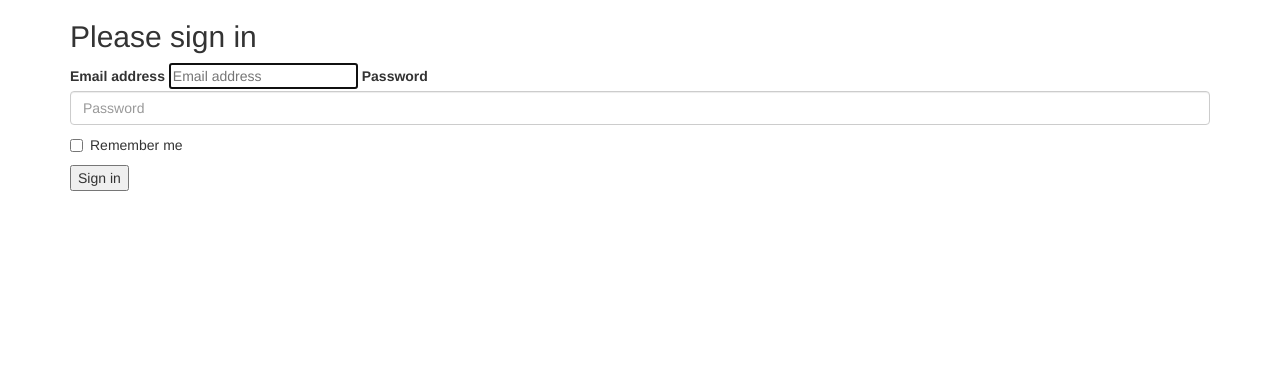
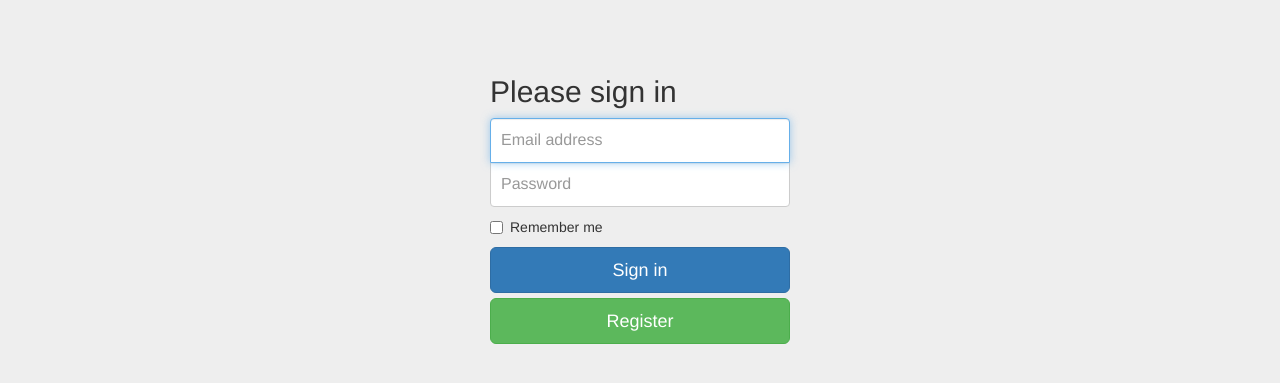
Before and after one commit to cjpais/cj-bettertodo, a Python web app: template templates/login_template.html in a window 1280 px wide. Shown: the top 383 px of the page. Run offline with Jinja, Linux system fonts and the light colour scheme; the template is opened without the code that fills it, so the values that code supplies are empty.

Commit message:
changes or something

```diff
--- a/app.py
+++ b/app.py
@@ -1,7 +1,10 @@
 from flask import Flask, render_template
+from flask.ext.login import LoginManager
 from app_model import db
 
 app = Flask(__name__)
+login_manager = LoginManager()
+login_manager.init_app(app)
 
 @app.route('/')
 def index():
@@ -9,4 +12,4 @@ def index():
 
 if __name__ == '__main__':
     app.secret_key = "CHANGE THIS QUICKLY"
-    app.run(debug=True, port=80)
+    app.run(debug=True, port=8080)
--- a/templates/login_template.html
+++ b/templates/login_template.html
@@ -9,35 +9,30 @@
   <meta name="author" content="Christopher Pais">
   <link rel="icon" href="../../favicon.ico">
   <link rel="stylesheet" type="text/css" href="{{url_for('static',filename='css/bootstrap.min.css')}}">
-
+  <link rel="stylesheet" type="text/css" href="{{url_for('static',filename='css/signin.css')}}">
 
   <title>Login to BetterTodo</title>
 
 </head>
 
 <body>
-
   <div class="container">
 
-      <form>
-        <h2>Please sign in</h2>
-        <div class="mdl-card mdl-shadow-2dp">
-        <label for="inputEmail">Email address</label>
-        <input type="email" id="inputEmail" placeholder="Email address" required autofocus>
-        <label for="inputPassword">Password</label>
+    <form class="form-signin">
+      <h2 class="form-signin-heading">Please sign in</h2>
+      <label for="inputEmail" class="sr-only">Email address</label>
+      <input type="email" id="inputEmail" class="form-control" placeholder="Email address" required autofocus>
+      <label for="inputPassword" class="sr-only">Password</label>
       <input type="password" id="inputPassword" class="form-control" placeholder="Password" required>
       <div class="checkbox">
         <label>
           <input type="checkbox" value="remember-me"> Remember me
         </label>
       </div>
-        <button type="submit">Sign in</button>
-            </div>
+      <button class="btn btn-lg btn-primary btn-block" type="submit">Sign in</button>
+      <button class="btn btn-lg btn-success btn-block" type="submit">Register</button>
     </form>
 
-  </div>
-
-
-
+  </div> <!-- /container -->
 </body>
 </html>
```
Also changed, not shown: app_model.py (+20 -4 lines), 1 other file. Lines whose indentation alone changed are shown as unchanged.
